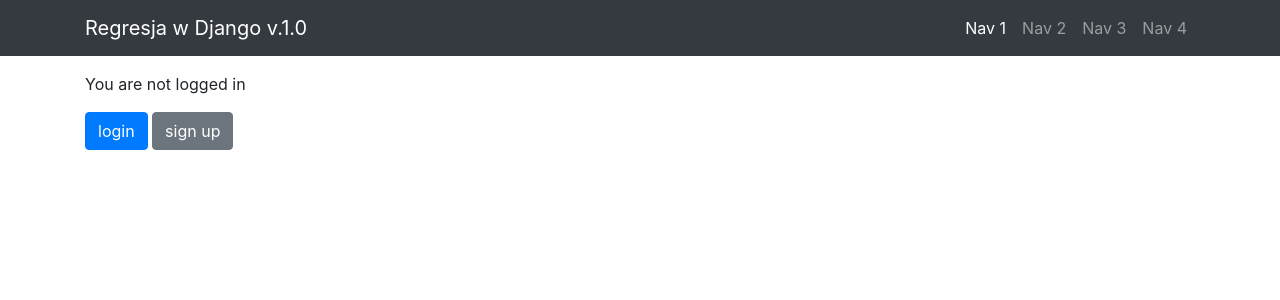
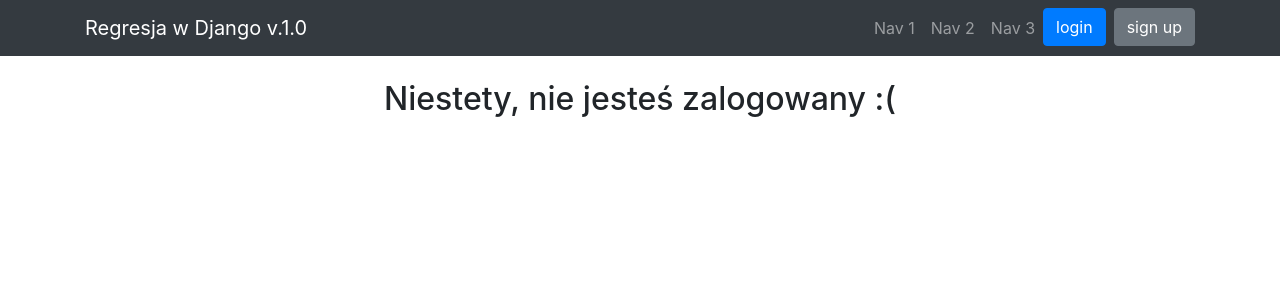
Before and after one commit to Karagul/Stepwise-Regression-Django-app, a Django app: page / in a window 1280 px wide. Shown: the top 300 px of the page. Run offline with Django 3.2, Linux system fonts and the light colour scheme; some libraries are stand-ins or nearby versions.

Commit message:
navbar changed

```diff
--- a/Regresja/templates/base.html
+++ b/Regresja/templates/base.html
@@ -20,33 +20,10 @@
 <body>
 
 	<!-- Navigation -->
-	<nav class="navbar navbar-expand-lg navbar-dark bg-dark static-top">
-		<div class="container">
-			<a class="navbar-brand" href="#">Regresja w Django v.1.0</a>
-			<button class="navbar-toggler" type="button" data-toggle="collapse" data-target="#navbarResponsive"
-				aria-controls="navbarResponsive" aria-expanded="false" aria-label="Toggle navigation">
-				<span class="navbar-toggler-icon"></span>
-			</button>
-			<div class="collapse navbar-collapse" id="navbarResponsive">
-				<ul class="navbar-nav ml-auto">
-					<li class="nav-item active">
-						<a class="nav-link" href="#">Nav 1
-							<span class="sr-only">(current)</span>
-						</a>
-					</li>
-					<li class="nav-item">
-						<a class="nav-link" href="#">Nav 2</a>
-					</li>
-					<li class="nav-item">
-						<a class="nav-link" href="#">Nav 3</a>
-					</li>
-					<li class="nav-item">
-						<a class="nav-link" href="#">Nav 4</a>
-					</li>
-				</ul>
-			</div>
-		</div>
-	</nav>
+	{% block navigation %}
+		{% include "navBar.html" %}
+	{% endblock navigation %}
+
     <main>
 	    <div class="container mt-3">
             {% block content %}
--- a/Regresja/templates/main.html
+++ b/Regresja/templates/main.html
@@ -1,12 +1,8 @@
 	{% extends 'base.html' %}
 
 	{%block content %}
-
-
 	<!-- Page Content -->
 		{% if user.is_authenticated %}
-		Hi {{ user.username }}!
-			<p><a href="{% url 'logout' %}">logout</a></p>
 		<div class="row">
 			<div class="col-lg-12">
 				{% if pokazImportDanych %}
@@ -112,22 +108,20 @@
 					</div>
 				</form>
 				{% endif %}
+
+
+
 				{% if pokazWyniki %}
 				<div class="wyniki">
-					<h2>Udało się zaimportować plik. Jeśli dane zostały poprawnie zaimportowane poniżej zostaną
-						wyświetlone wyniki
-					</h2>
-					<br>
-					<div>
-						<br>
+					<h2>Udało się zaimportować plik.</h2>
+					<h3>Poniżej zostało wyświetlone podsumowanie danych.</h3>
+					<div class='mt-2 mb-2'>
 						{{dane|safe}}
 						<h3>Jako zmienną objaśnianą wybrałeś zmienną:
 							{{target|safe}}
 						</h3>
 					</div>
-					<br>
 					<h1>Wyniki estymacji: </h1>
-					<br>
 					<div class="resultContainer">
 						<h2>Regresja liniowa z wyborem zmiennych metodą stepwise selection</h2>
 						{{wynik_stepwise|safe}}
@@ -145,9 +139,9 @@
 			</div>
 		</div>
 		{% else %}
-			<p>You are not logged in</p>
-			<a href="{% url 'login' %}" class='btn btn-primary'>login</a>
-			<a href="{% url 'signup' %}" class='btn btn-secondary'>sign up</a>
+			<div class="mt-4 text-center">
+				<h2>Niestety, nie jesteś zalogowany :(</h2>
+			</div>
 		{% endif %}
 
 
--- /dev/null
+++ b/Regresja/templates/navBar.html
@@ -0,0 +1,43 @@
+	<nav class="navbar navbar-expand-lg navbar-dark bg-dark static-top">
+		<div class="container">
+			<a class="navbar-brand" href="/">Regresja w Django v.1.0</a>
+            {% if user.is_authenticated %}
+                <a class="navbar-brand" href="#">Hi {{user.username}}!<a>
+            {% endif %}
+			<button class="navbar-toggler" type="button" data-toggle="collapse" data-target="#navbarResponsive"
+				aria-controls="navbarResponsive" aria-expanded="false" aria-label="Toggle navigation">
+				<span class="navbar-toggler-icon"></span>
+			</button>
+			<div class="collapse navbar-collapse" id="navbarResponsive">
+				<ul class="navbar-nav ml-auto">
+
+					<li class="nav-item">
+						<a class="nav-link" href="#">Nav 1
+
+						</a>
+					</li>
+					<li class="nav-item">
+						<a class="nav-link" href="#">Nav 2</a>
+					</li>
+					<li class="nav-item">
+						<a class="nav-link" href="#">Nav 3</a>
+					</li>
+					<li class="nav-item">
+                        {% if user.is_authenticated %}
+                            <li class="nav-item">
+			                    <p><a href="{% url 'logout' %}" class='btn btn-danger'>logout</a></p>
+                            </li>
+                        {% else %}
+                            <li class="nav-item">
+			                    <a href="{% url 'login' %}" class='btn btn-primary'>login</a>
+                            </li>
+                            <li class="nav-item">
+			                    <a href="{% url 'signup' %}" class='btn btn-secondary ml-2'>sign up</a>
+                            </li>
+		                {% endif %}
+					</li>
+
+				</ul>
+			</div>
+		</div>
+	</nav>
--- /dev/null
+++ b/requirements.txt
@@ -0,0 +1,4 @@
+Django
+Pandas
+statmodels
+scipy
```
Also changed, not shown: RegresjaWDjango/settings.py (+6 -44 lines), db.sqlite3.
